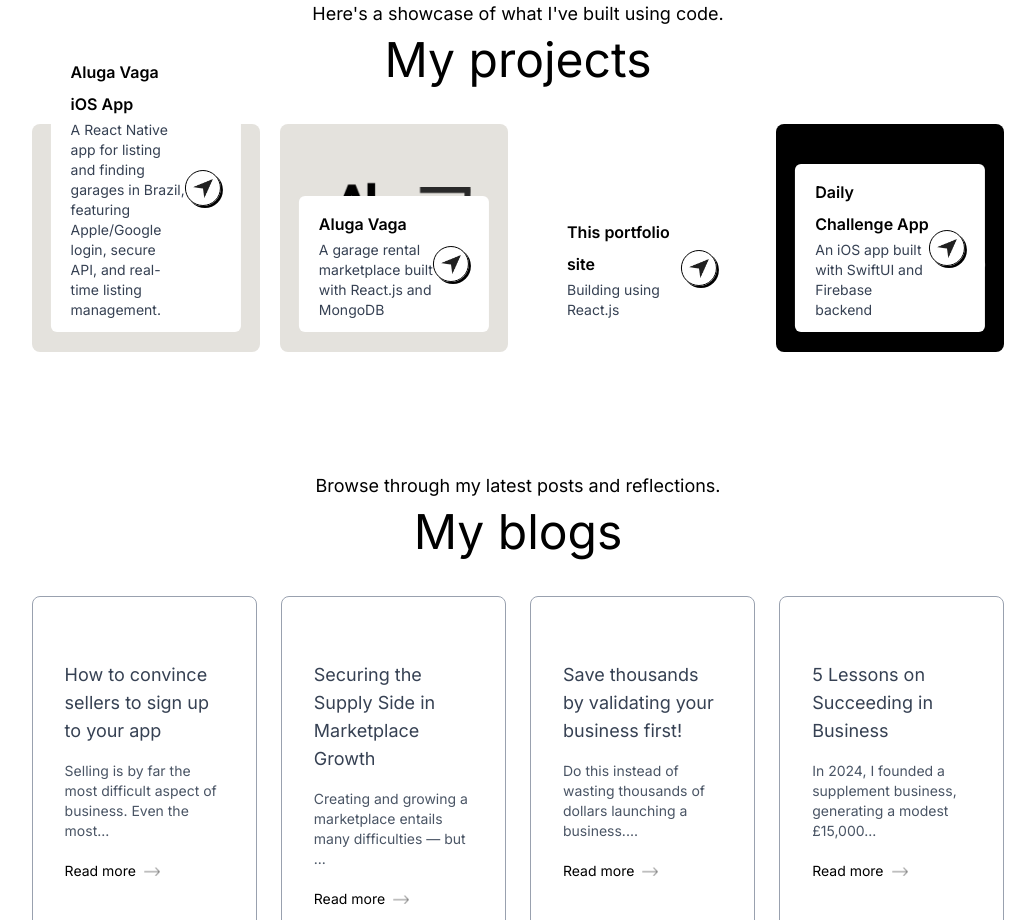
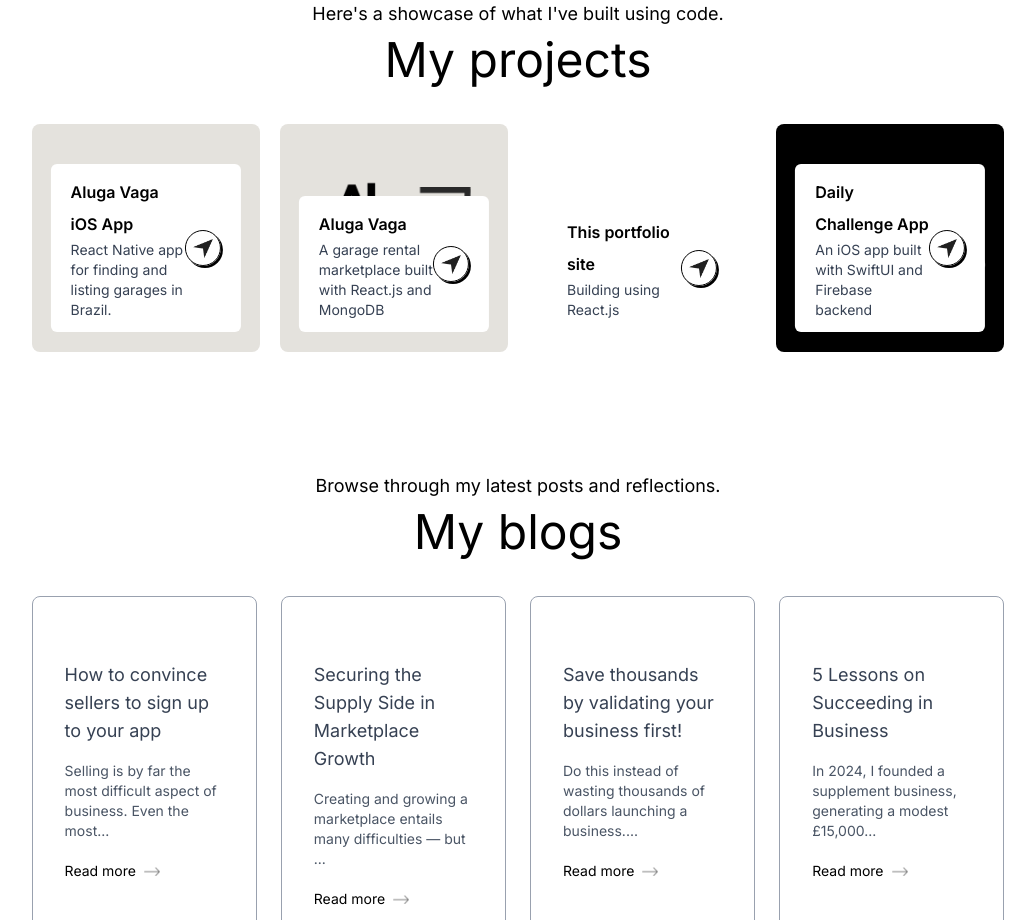
Before and after one commit to jmkenyon/joshmkenyon, a Next.js app: page / in a window 1280 px wide. Shown: the part 840-1760 px from the top of the page, without its empty margins (122-1157 px from the left). Built offline with nearby package versions, Linux system fonts and the light colour scheme.

Commit message:
added new project changed title

```diff
--- a/public/assets/assets.js
+++ b/public/assets/assets.js
@@ -85,7 +85,7 @@
 export const projectData = [
     {
         title: 'Aluga Vaga iOS App',
-        description: 'A React Native app for listing and finding garages in Brazil, featuring Apple/Google login, secure API, and real-time listing management.',
+        description: 'React Native app for finding and listing garages in Brazil.',
         bgImage: '/alugavaga.png',
         link: 'https://apps.apple.com/br/app/aluga-vaga/id6752393226?l=en-GB'
     },
```
